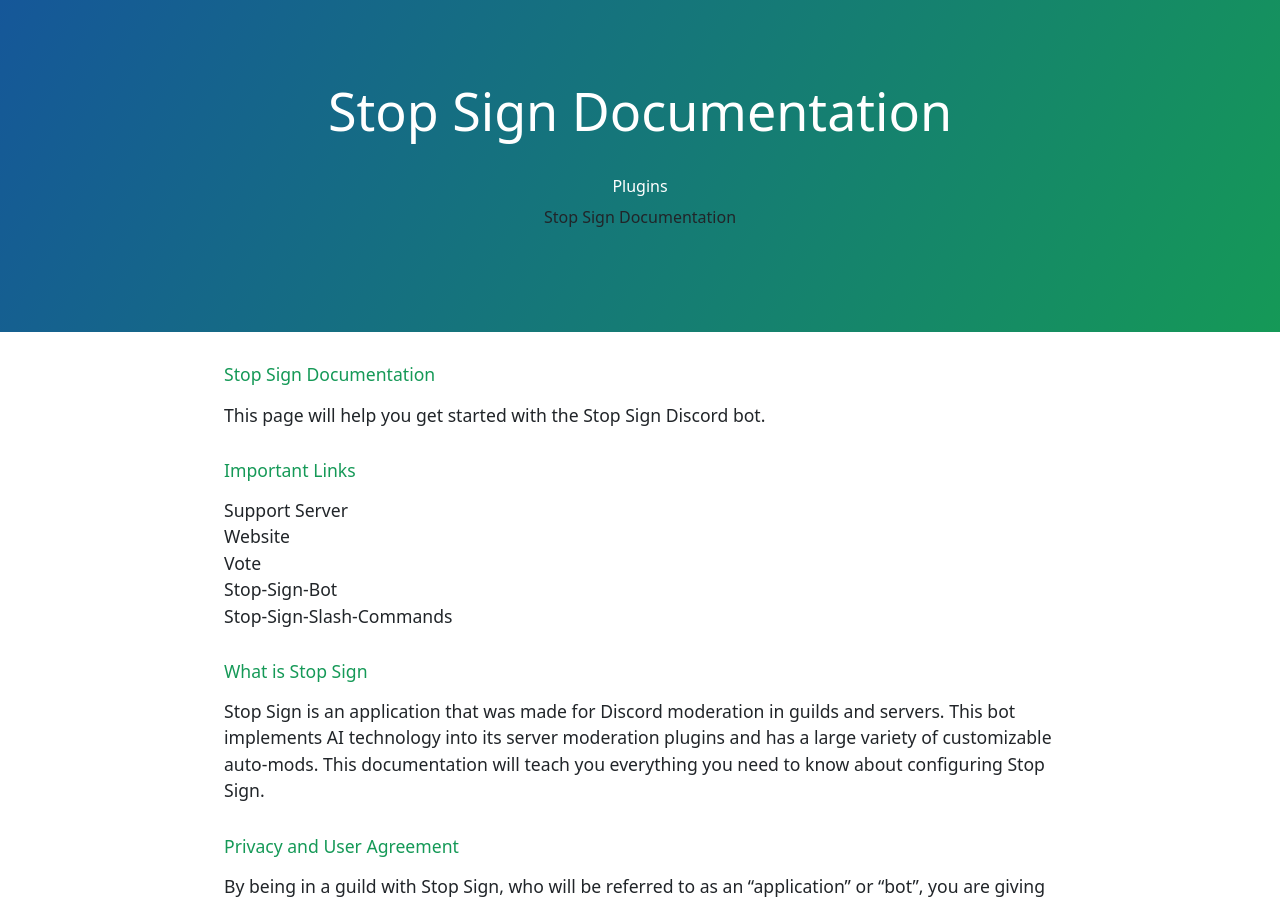
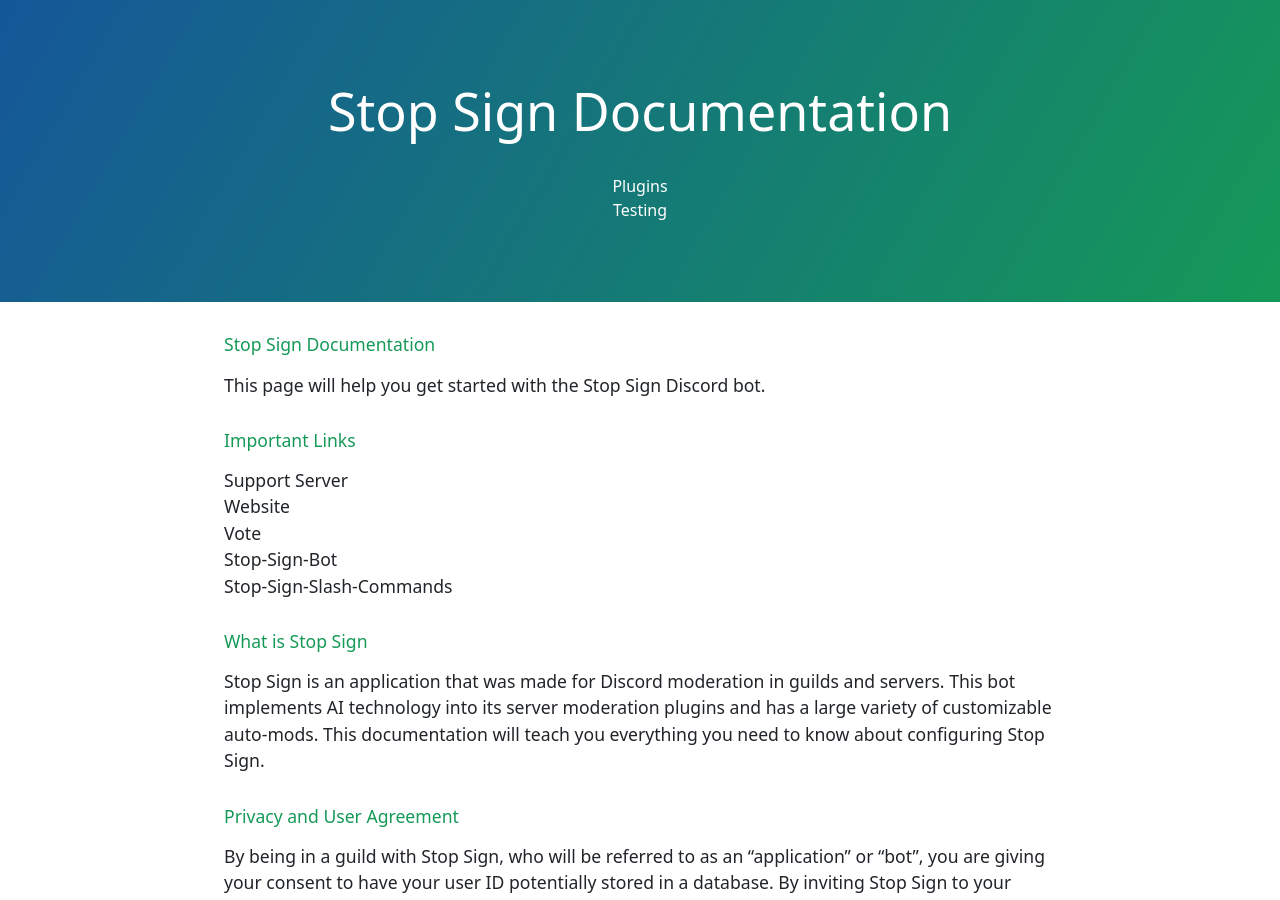
Before and after one commit to confusion0/stop-sign-bot-slash-commands, a Jekyll site: the page built from introduction.md, in a window 1280 px wide and 900 px high. Built offline with Jekyll 4.4.1, drawn with Linux system fonts in a browser that asks for light colours; nearby versions of some CDN libraries; library files that are not in the unit come from our copies.

Commit message:
Update template.html

```diff
--- a/_layouts/template.html
+++ b/_layouts/template.html
@@ -48,9 +48,7 @@
       </button>
         <div class="accordion-content">
           <p>
-            {% for page in site.pages %}
-                <a href={{ page.filename }} class="btn">{{ page.title }}</a>
-            {% endfor %}
+            Testing
           </p>
         </div>
       </div>
```
